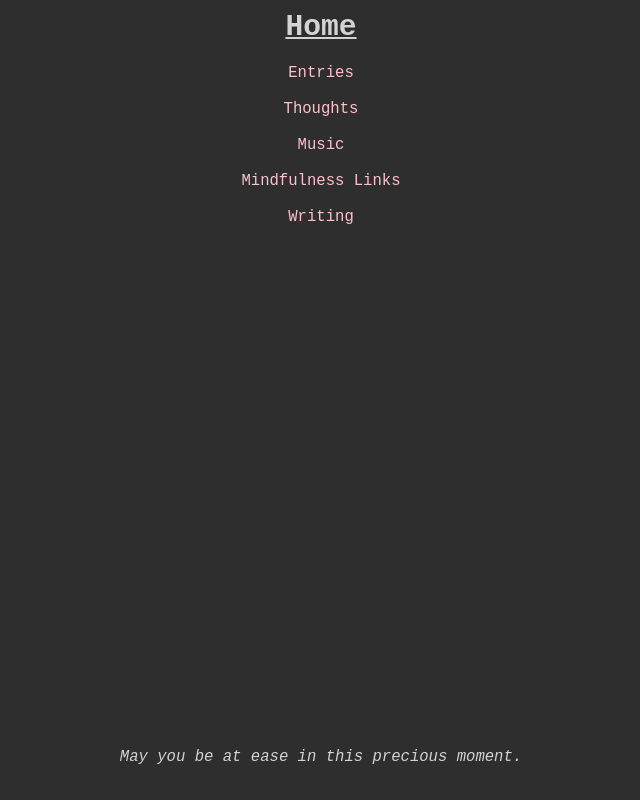
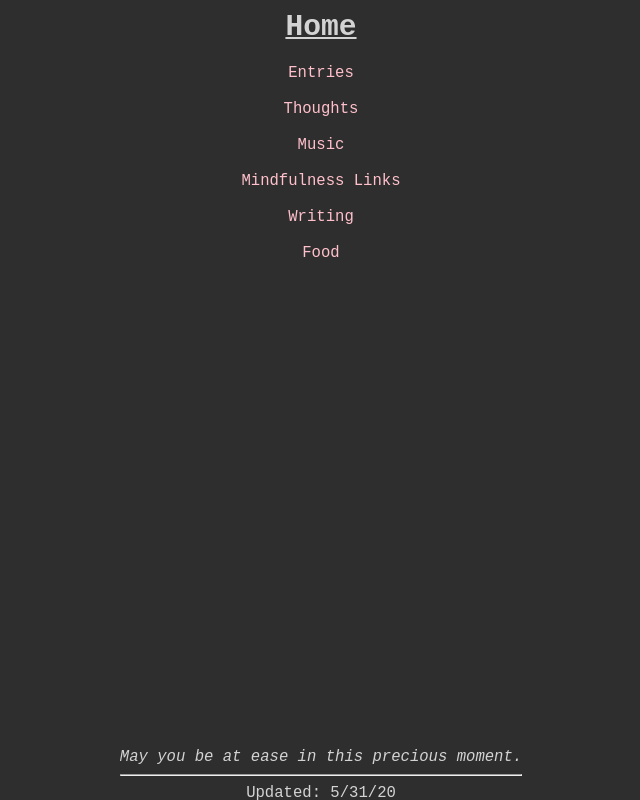
Before and after one commit to TheSre/oldSite, a plain HTML site: page main.html in a window 1280 px wide. Shown: the whole page, without its empty margins (319-959 px from the left). Drawn offline with Linux system fonts and the light colour scheme.

Commit message:
added food page

```diff
--- a/main.html
+++ b/main.html
@@ -14,6 +14,7 @@
         <a href="music.html">Music</a><br><br>
         <a href="mindfulnessLinks.html">Mindfulness Links</a><br><br>
         <a href="writing/main.html">Writing</a><br><br>
+        <a href="food">Food</a><br><br>
 		</div>
 		<footer>
 		<div class="footerDiv">
@@ -22,6 +23,8 @@
         <i>
         May you be at ease in this precious moment.
         </i>
+        <hr>
+        Updated: 5/31/20
 		</div>
 		</footer>
 	</body>
```
Also changed, not shown: entries/main.html (+1 -0 lines), music.html (+1 -0 lines), thoughts.html (+1 -0 lines), foodImgs/20190912_075941.jpg (added), foodImgs/20190923_121354.jpg (added), foodImgs/20200118_200440.jpg (added), foodImgs/20200201_095631.jpg (added), foodImgs/20200206_085800.jpg (added), foodImgs/20200207_202537.jpg (added), foodImgs/20200309_171845.jpg (added), foodImgs/20200519_192244.jpg (added), foodImgs/20200528_193434.jpg (added), foodImgs/veggiesAlmondsHarissaMustard.jpg (added), 1 other file.
